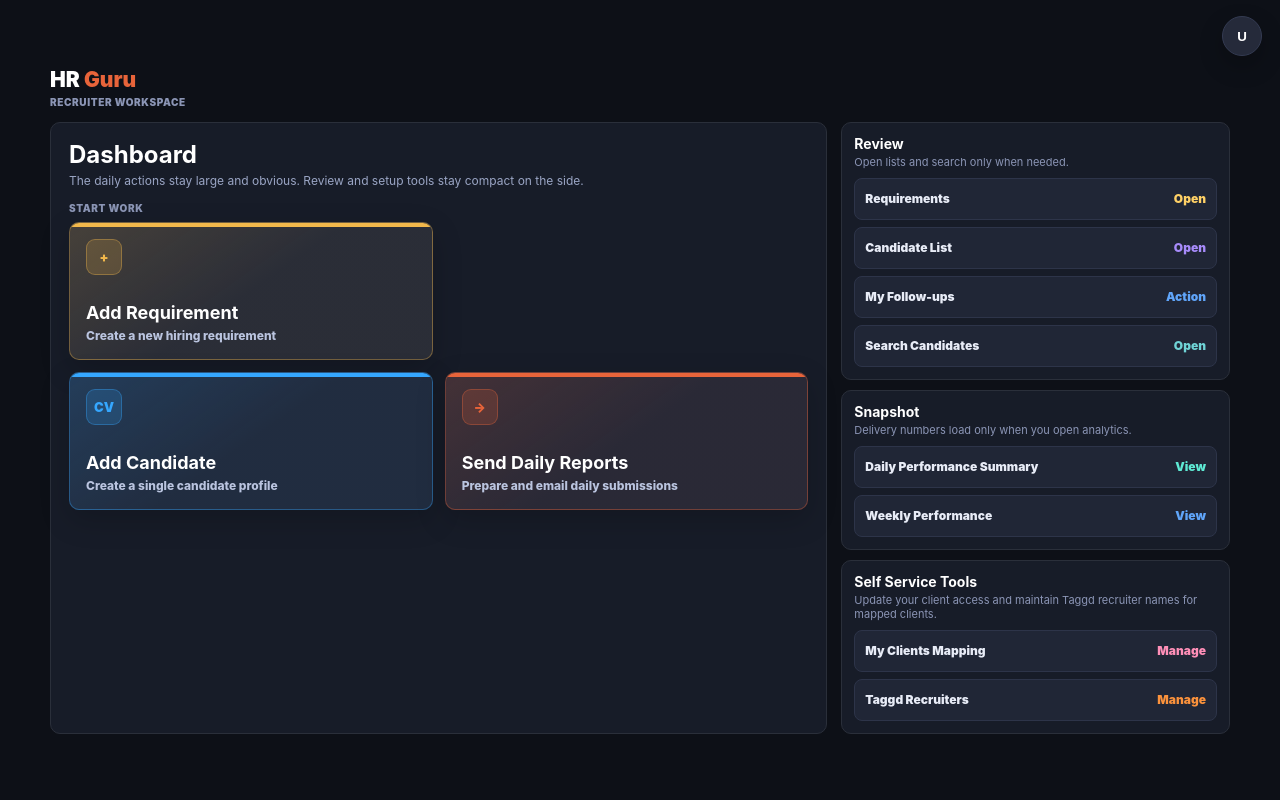
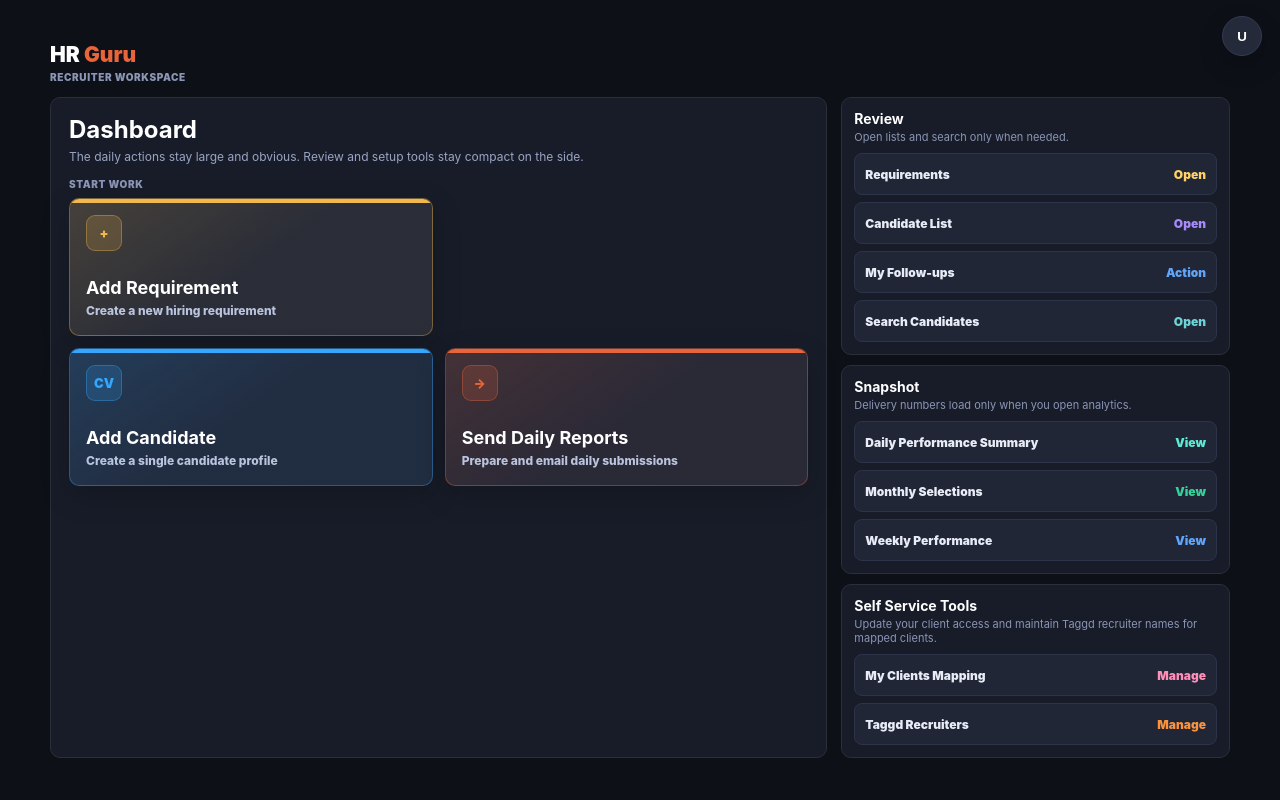
Before and after one commit to a54000/hireflow, a Flask app: page /weekly-performance in a window 1280 px wide. Run offline with Flask 3, Linux system fonts and the light colour scheme; the visitor is signed in with stand-in values (Sample User, id 1); data that the repository does not hold is empty; parts of the project's set-up code (start-up, migrations or seed data) failed here and were passed over; some libraries are stand-ins or nearby versions.

Commit message:
Expose monthly selections on recruiter dashboard

```diff
--- a/templates/recruiter_landing.html
+++ b/templates/recruiter_landing.html
@@ -130,6 +130,7 @@ main{min-height:100vh;padding:22px 24px;display:grid;align-items:center}
           <p>Delivery numbers load only when you open analytics.</p>
           <div class="utility-list">
             <button class="utility analytics" type="button" onclick="openAnalyticsModal()"><span>Daily Performance Summary</span><em>View</em></button>
+            <button class="utility selections" type="button" onclick="openMonthlySelectionsModal()"><span>Monthly Selections</span><em>View</em></button>
             <button class="utility weekly" type="button" onclick="openWeeklyPerformanceModal()"><span>Weekly Performance</span><em>View</em></button>
           </div>
         </div>
```
